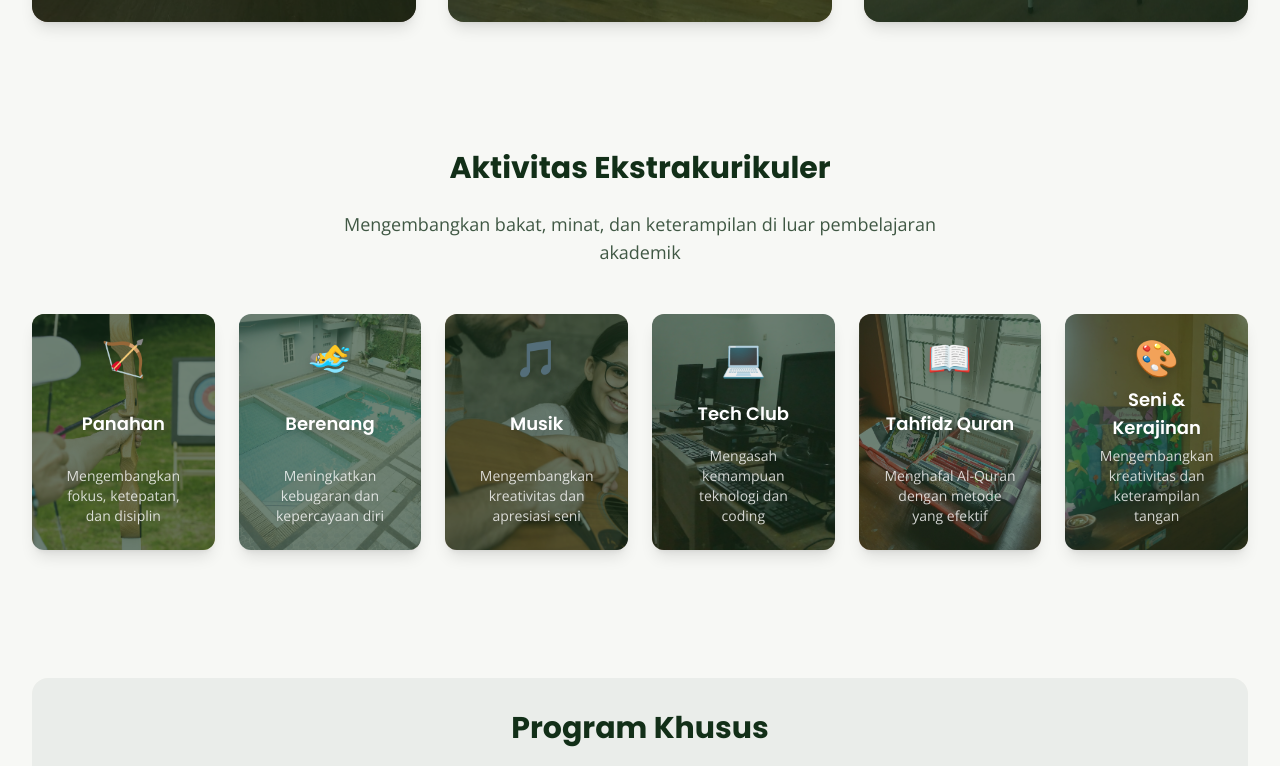
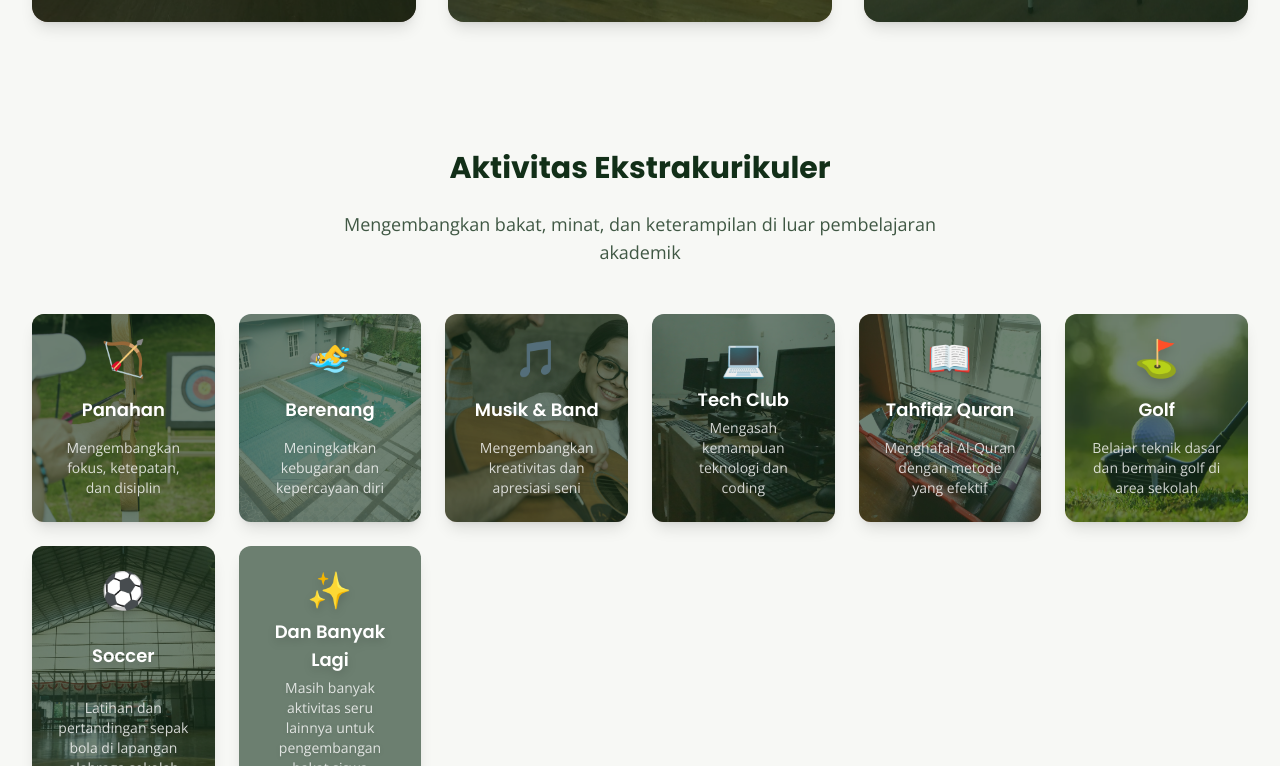
Before and after one commit to Mahusaa/Kalyca-bun, a Next.js app: page / in a window 1280 px wide. Shown: the part 2034-2800 px from the top of the page. Built offline with nearby package versions, Linux system fonts and the light colour scheme.

Commit message:
feat: add golf and fix rotated image

```diff
--- a/components/Extracurricular.tsx
+++ b/components/Extracurricular.tsx
@@ -12,7 +12,9 @@ const extracurricularImages = [
   '/google_musik_optimized_700.webp', // Musik
   '/techclub-ezgif.com-jpg-to-webp-converter.webp', // Tech Club
   '/tahfidzquran.webp', // Tahfidz Quran
-  '/seni_dan_kerajinan.webp', // Seni & Kerajinan
+  '/golf.webp', // Golf
+  '/lapangan_olahraga_optimized_700.webp', // Soccer
+  '/main background.webp', // Dan banyak lagi
 ];
 
 export default function Extracurricular({ extracurriculars }: ExtracurricularProps) {
@@ -27,7 +29,27 @@ export default function Extracurricular({ extracurriculars }: ExtracurricularPro
         </p>
       </div>
       <div className="grid grid-cols-2 md:grid-cols-3 lg:grid-cols-6 gap-6">
-        {extracurriculars.map((activity, index) => (
+        {[
+          ...extracurriculars.map((activity, idx) =>
+            idx === 5
+              ? {
+                  name: 'Golf',
+                  icon: '⛳',
+                  description: 'Belajar teknik dasar dan bermain golf di area sekolah',
+                }
+              : activity
+          ),
+          {
+            name: 'Soccer',
+            icon: '⚽',
+            description: 'Latihan dan pertandingan sepak bola di lapangan olahraga sekolah',
+          },
+          {
+            name: 'Dan Banyak Lagi',
+            icon: '✨',
+            description: 'Masih banyak aktivitas seru lainnya untuk pengembangan bakat siswa',
+          },
+        ].map((activity, index) => (
           <div
             key={index}
             className="relative rounded-xl overflow-hidden text-center shadow-lg hover:shadow-xl transition-shadow duration-300 group"
--- a/components/Facilities.tsx
+++ b/components/Facilities.tsx
@@ -3,7 +3,7 @@ import { useState } from "react";
 
 const facilityImages = [
   '/mini_zoo.webp', // Mini Zoo
-  '/kebun_sekolah_optimized_700.webp', // Kebun Sekolah
+  '/holistik_optimized_700.webp', // Kebun Sekolah
   '/kolam_renang_1_optimized_700.webp', // Kolam Renang
   '/perpustakaan.webp', // Perpustakaan
   '/lapangan_olahraga_optimized_700.webp', // Lapangan Olahraga
--- a/components/Programs.tsx
+++ b/components/Programs.tsx
@@ -68,7 +68,7 @@ export default function Programs() {
       description: "Meningkatkan kebugaran dan kepercayaan diri"
     },
     {
-      name: "Musik",
+      name: "Musik & Band",
       icon: "🎵",
       description: "Mengembangkan kreativitas dan apresiasi seni"
     },
```
Also changed, not shown: public/golf.webp (added).
